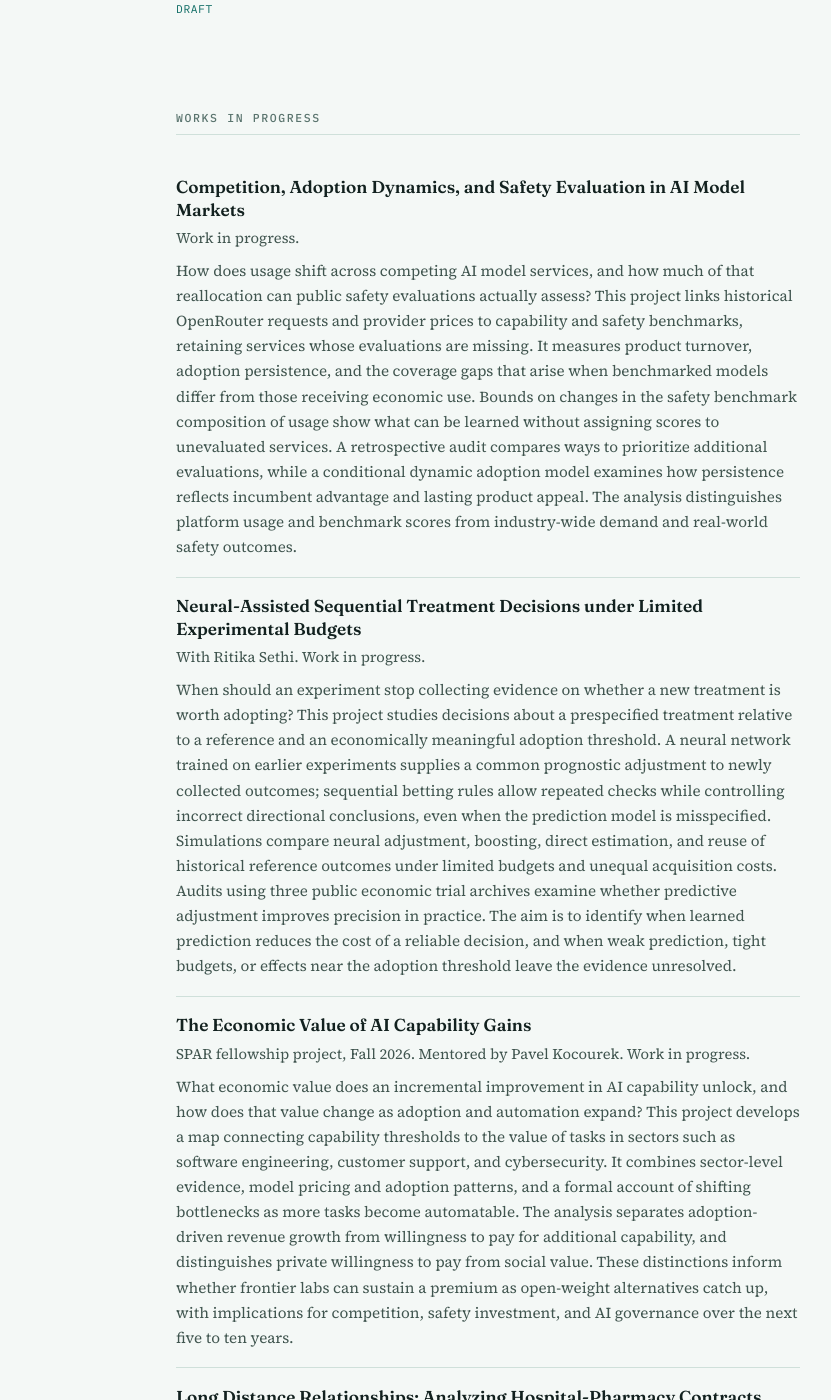
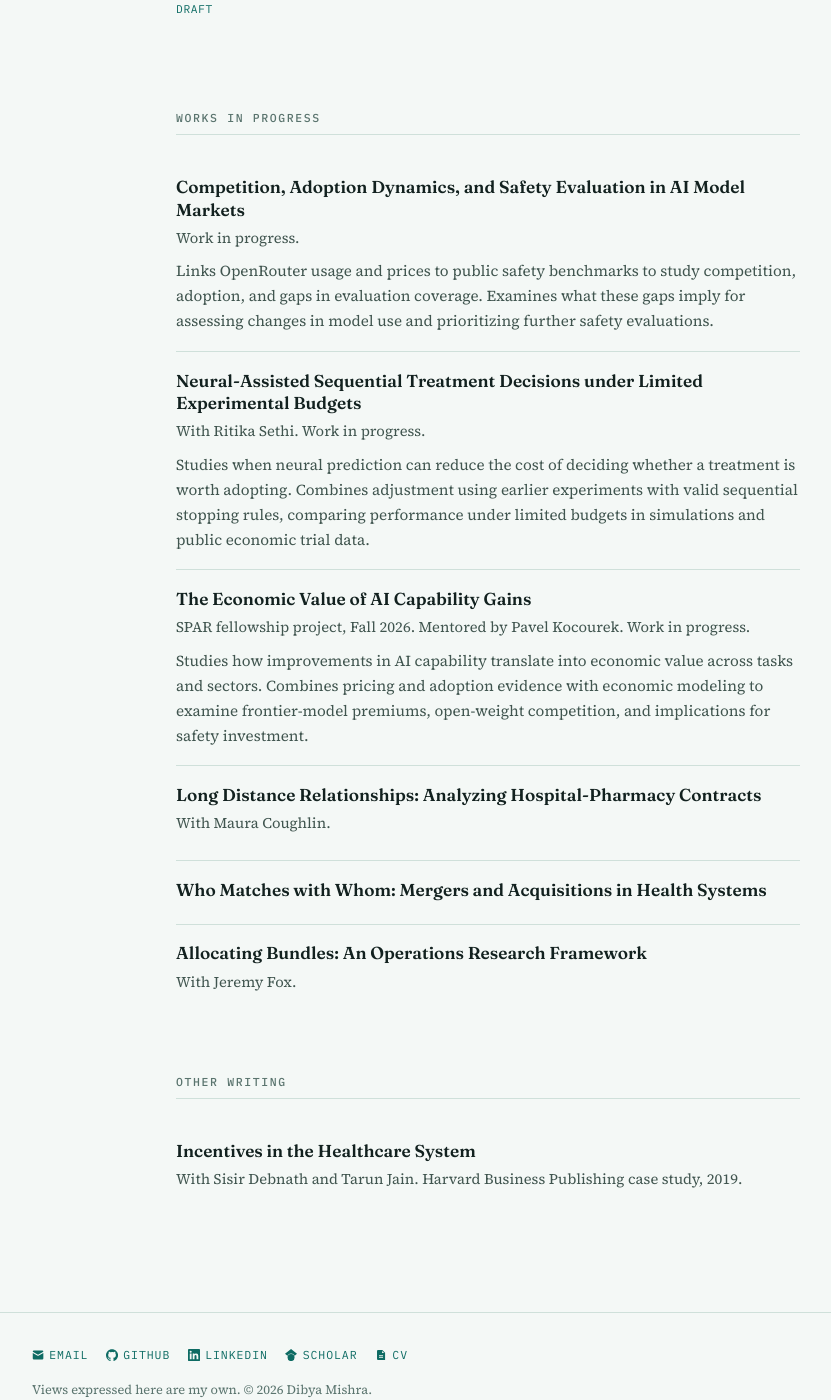
Before and after one commit to mishrad/mishrad.github.io, a Jekyll site: the page built from research.md, in a window 1280 px wide and 1400 px high, scrolled down 2093 px. Shown: the whole window, without its empty margins (152-983 px from the left). Built offline with Jekyll 4.4.1, drawn with Linux system fonts in a browser that asks for light colours.

```diff
--- a/research.md
+++ b/research.md
@@ -102,20 +102,10 @@
   <p class="paper-title">Competition, Adoption Dynamics, and Safety Evaluation in AI Model Markets</p>
   <p class="paper-meta">Work in progress.</p>
   <p class="paper-abstract">
-    How does usage shift across competing AI model services, and how much
-    of that reallocation can public safety evaluations actually assess?
-    This project links historical OpenRouter requests and provider prices
-    to capability and safety benchmarks, retaining services whose
-    evaluations are missing. It measures product turnover, adoption
-    persistence, and the coverage gaps that arise when benchmarked models
-    differ from those receiving economic use. Bounds on changes in the
-    safety benchmark composition of usage show what can be learned without
-    assigning scores to unevaluated services. A retrospective audit compares
-    ways to prioritize additional evaluations, while a conditional dynamic
-    adoption model examines how persistence reflects incumbent advantage
-    and lasting product appeal. The analysis distinguishes platform usage
-    and benchmark scores from industry-wide demand and real-world safety
-    outcomes.
+    Links OpenRouter usage and prices to public safety benchmarks to study
+    competition, adoption, and gaps in evaluation coverage. Examines what
+    these gaps imply for assessing changes in model use and prioritizing
+    further safety evaluations.
   </p>
 </div>
 
@@ -123,21 +113,10 @@
   <p class="paper-title">Neural-Assisted Sequential Treatment Decisions under Limited Experimental Budgets</p>
   <p class="paper-meta">With Ritika Sethi. Work in progress.</p>
   <p class="paper-abstract">
-    When should an experiment stop collecting evidence on whether a new
-    treatment is worth adopting? This project studies decisions about a
-    prespecified treatment relative to a reference and an economically
-    meaningful adoption threshold. A neural network trained on earlier
-    experiments supplies a common prognostic adjustment to newly collected
-    outcomes; sequential betting rules allow repeated checks while
-    controlling incorrect directional conclusions, even when the prediction
-    model is misspecified. Simulations compare neural adjustment, boosting,
-    direct estimation, and reuse of historical reference outcomes under
-    limited budgets and unequal acquisition costs. Audits using three public
-    economic trial archives examine whether predictive adjustment improves
-    precision in practice. The aim is to identify when learned prediction
-    reduces the cost of a reliable decision, and when weak prediction, tight
-    budgets, or effects near the adoption threshold leave the evidence
-    unresolved.
+    Studies when neural prediction can reduce the cost of deciding whether
+    a treatment is worth adopting. Combines adjustment using earlier
+    experiments with valid sequential stopping rules, comparing performance
+    under limited budgets in simulations and public economic trial data.
   </p>
 </div>
 
@@ -145,19 +124,10 @@
   <p class="paper-title">The Economic Value of AI Capability Gains</p>
   <p class="paper-meta">SPAR fellowship project, Fall 2026. Mentored by Pavel Kocourek. Work in progress.</p>
   <p class="paper-abstract">
-    What economic value does an incremental improvement in AI capability
-    unlock, and how does that value change as adoption and automation
-    expand? This project develops a map connecting capability thresholds to
-    the value of tasks in sectors such as software engineering, customer
-    support, and cybersecurity. It combines sector-level evidence, model
-    pricing and adoption patterns, and a formal account of shifting
-    bottlenecks as more tasks become automatable. The analysis separates
-    adoption-driven revenue growth from willingness to pay for additional
-    capability, and distinguishes private willingness to pay from social
-    value. These distinctions inform whether frontier labs can sustain a
-    premium as open-weight alternatives catch up, with implications for
-    competition, safety investment, and AI governance over the next five
-    to ten years.
+    Studies how improvements in AI capability translate into economic value
+    across tasks and sectors. Combines pricing and adoption evidence with
+    economic modeling to examine frontier-model premiums, open-weight
+    competition, and implications for safety investment.
   </p>
 </div>
 
```
